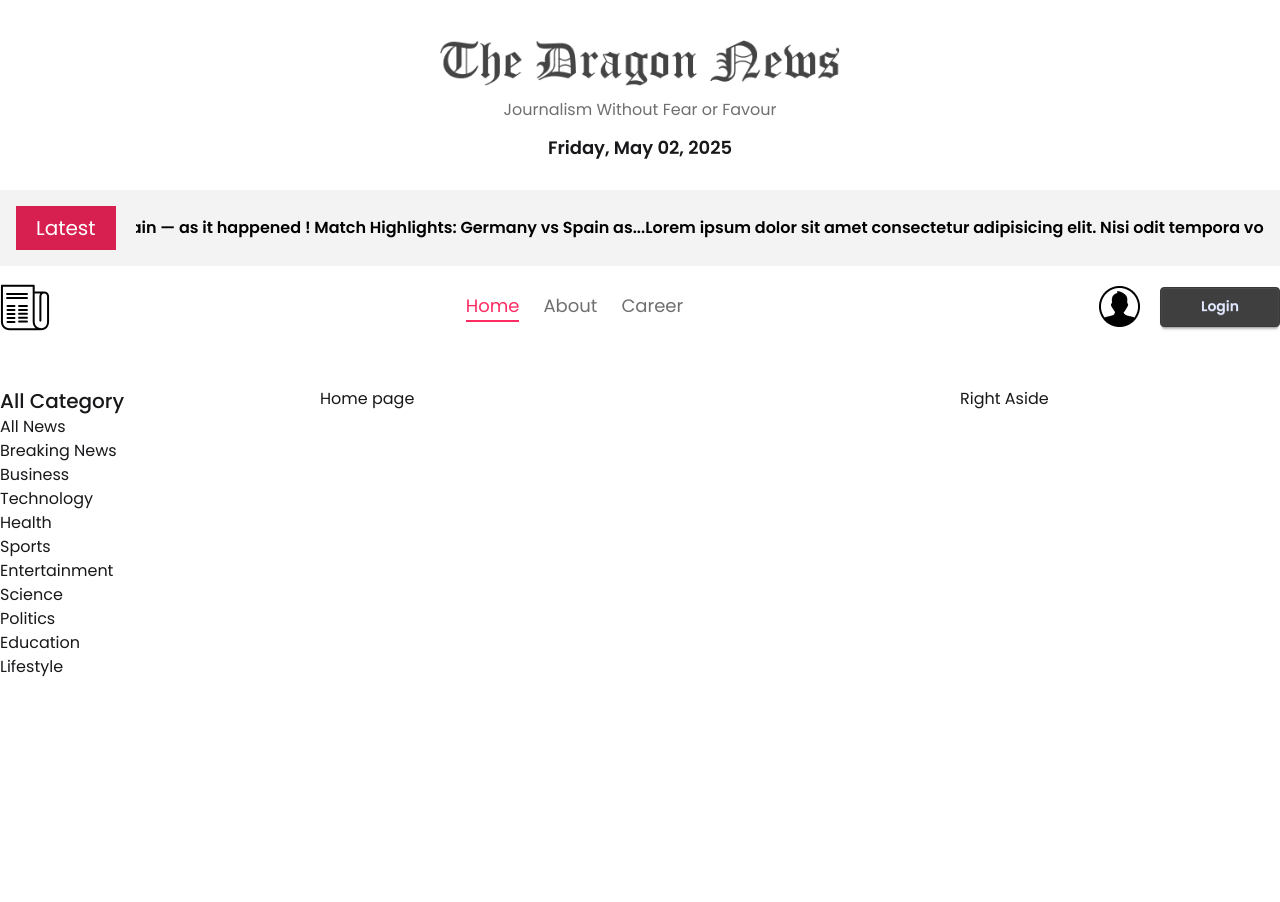
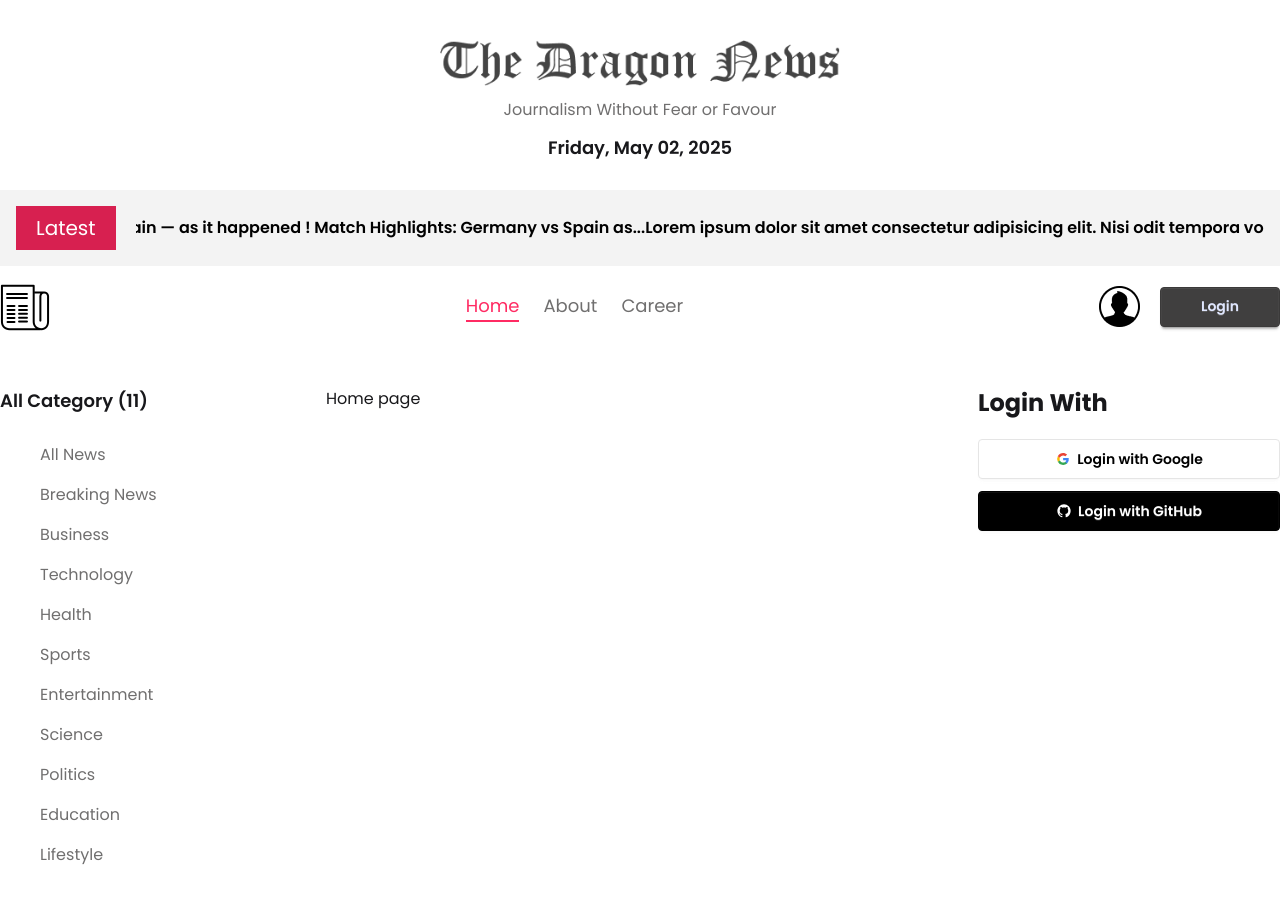
Before and after one commit to mdshahariarhafizofficial/dragon-news-web, a React (Vite) app: page / in a window 1280 px wide. Shown: the top 902 px of the page. Before the commit the page ends 800 px from the top, so only its background shows below. Built offline with nearby package versions, Linux system fonts and the light colour scheme.

Commit message:
Right sidebar social Login button addded

```diff
--- a/src/Components/Categories.jsx
+++ b/src/Components/Categories.jsx
@@ -1,6 +1,8 @@
 import React, { use } from 'react';
 import Category from './Category';
-const loadCategories = fetch('categories.json')
+
+
+const loadCategories = fetch('../categories.json')
 .then(res => res.json())
 
 const Categories = () => {
@@ -8,8 +10,8 @@
 
     return (
         <div>
-            <h2 className='text-xl font-medium'>All Category</h2>
-            <div>
+            <h2 className='text-lg font-semibold'>All Category ({categories.length})</h2>
+            <div className='flex flex-col mt-5'>
                 {
                     categories.map(cat => <Category
                         key={cat.id}
--- a/src/Components/Category.jsx
+++ b/src/Components/Category.jsx
@@ -1,11 +1,17 @@
 import React from 'react';
+import { NavLink } from 'react-router';
 
 const Category = ({cat}) => {
-    const {name} = cat;
+    const {name, id} = cat;
     return (
-        <div>
-            <h1>{name}</h1>
-        </div>
+        <>
+            <NavLink
+            to={`/category/${id}`}
+            className={
+                ({isActive})=>
+                    isActive ? " pl-10 py-2 rounded bg-base-300 font-bold": "pl-10 py-2 text-accent bg-white shadow-none border-none"
+                }>{name}</NavLink>
+        </>
     );
 };
 
--- a/src/Components/SidebarLayouts/RightAside.jsx
+++ b/src/Components/SidebarLayouts/RightAside.jsx
@@ -1,9 +1,10 @@
 import React from 'react';
+import SocialLogin from '../SocialLogin/SocialLogin';
 
 const RightAside = () => {
     return (
         <div>
-            <h1>Right Aside</h1>
+            <SocialLogin></SocialLogin>
         </div>
     );
 };
--- /dev/null
+++ b/src/Components/SocialLogin/SocialLogin.jsx
@@ -0,0 +1,25 @@
+import React from 'react';
+
+const SocialLogin = () => {
+    return (
+        <div>
+            <h2 className='mb-5 text-2xl font-bold'>Login With</h2>
+            <div className='space-y-3'>
+                {/* Google */}
+                <button className="w-full btn bg-white text-black border-[#e5e5e5]">
+                <svg aria-label="Google logo" width="16" height="16" xmlns="http://www.w3.org/2000/svg" viewBox="0 0 512 512"><g><path d="m0 0H512V512H0" fill="#fff"></path><path fill="#34a853" d="M153 292c30 82 118 95 171 60h62v48A192 192 0 0190 341"></path><path fill="#4285f4" d="m386 400a140 175 0 0053-179H260v74h102q-7 37-38 57"></path><path fill="#fbbc02" d="m90 341a208 200 0 010-171l63 49q-12 37 0 73"></path><path fill="#ea4335" d="m153 219c22-69 116-109 179-50l55-54c-78-75-230-72-297 55"></path></g></svg>
+                Login with Google
+                </button>
+
+                {/* GitHub */}
+                <button className="w-full btn bg-black text-white border-black">
+                <svg aria-label="GitHub logo" width="16" height="16" xmlns="http://www.w3.org/2000/svg" viewBox="0 0 24 24"><path fill="white" d="M12,2A10,10 0 0,0 2,12C2,16.42 4.87,20.17 8.84,21.5C9.34,21.58 9.5,21.27 9.5,21C9.5,20.77 9.5,20.14 9.5,19.31C6.73,19.91 6.14,17.97 6.14,17.97C5.68,16.81 5.03,16.5 5.03,16.5C4.12,15.88 5.1,15.9 5.1,15.9C6.1,15.97 6.63,16.93 6.63,16.93C7.5,18.45 8.97,18 9.54,17.76C9.63,17.11 9.89,16.67 10.17,16.42C7.95,16.17 5.62,15.31 5.62,11.5C5.62,10.39 6,9.5 6.65,8.79C6.55,8.54 6.2,7.5 6.75,6.15C6.75,6.15 7.59,5.88 9.5,7.17C10.29,6.95 11.15,6.84 12,6.84C12.85,6.84 13.71,6.95 14.5,7.17C16.41,5.88 17.25,6.15 17.25,6.15C17.8,7.5 17.45,8.54 17.35,8.79C18,9.5 18.38,10.39 18.38,11.5C18.38,15.32 16.04,16.16 13.81,16.41C14.17,16.72 14.5,17.33 14.5,18.26C14.5,19.6 14.5,20.68 14.5,21C14.5,21.27 14.66,21.59 15.17,21.5C19.14,20.16 22,16.42 22,12A10,10 0 0,0 12,2Z"></path></svg>
+                Login with GitHub
+                </button>
+
+            </div>
+        </div>
+    );
+};
+
+export default SocialLogin;
--- /dev/null
+++ b/src/Pages/CategoryNews.jsx
@@ -0,0 +1,11 @@
+import React from 'react';
+
+const CategoryNews = () => {
+    return (
+        <div>
+            <h1>Category News</h1>
+        </div>
+    );
+};
+
+export default CategoryNews;
--- a/src/Routes/Routes.jsx
+++ b/src/Routes/Routes.jsx
@@ -2,6 +2,7 @@
 import { createBrowserRouter } from 'react-router';
 import Root from '../layouts/Root';
 import Home from '../Pages/Home';
+import CategoryNews from '../Pages/CategoryNews';
 
 const router = createBrowserRouter([
     {
@@ -11,7 +12,12 @@
             {
                 index: true,
                 Component: Home
+            },
+            {
+                path: "/category/:id",
+                Component: CategoryNews
             }
+
         ]
     }
 ])
--- a/src/layouts/Root.jsx
+++ b/src/layouts/Root.jsx
@@ -18,7 +18,7 @@
                 </nav>
             </header>
 
-            <main className='max-w-[1280px] mx-auto my-10 grid grid-cols-12 px-5 lg:px-0'>
+            <main className='max-w-[1280px] mx-auto my-10 grid gap-6 grid-cols-12 px-5 lg:px-0'>
                 <aside className='col-span-3'>
                     <LeftAside></LeftAside>
                 </aside>
```
